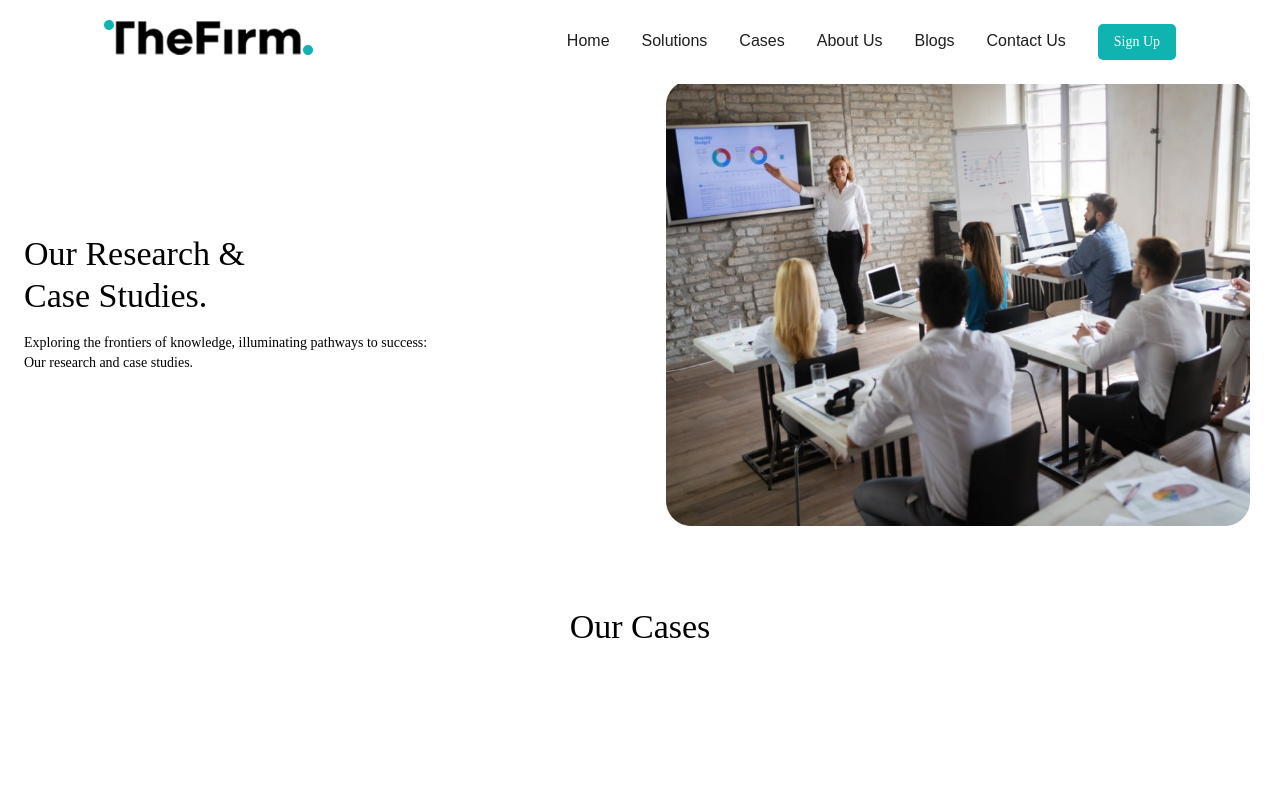
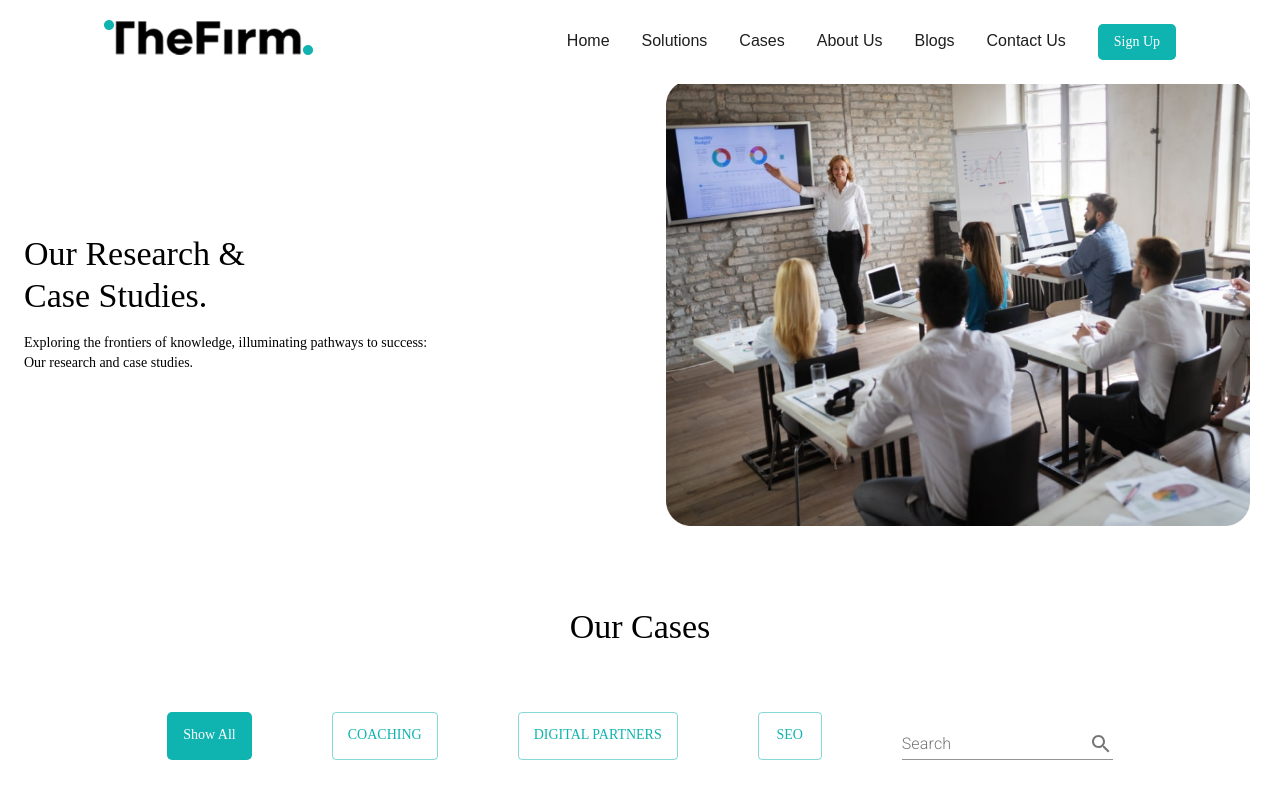
Before and after one commit to marwahaifawi/The-Firm, a React (Create React App) app: page /casePage in a window 1280 px wide. Shown: the top 800 px of the page. Built offline with nearby package versions, Linux system fonts and the light colour scheme; a small style sheet from the web is missing; a web font is replaced by a local one.

Commit message:
Make Our cases filter buttons and search UI

```diff
--- /dev/null
+++ b/src/components/casesfilter/index.js
@@ -0,0 +1,42 @@
+import React, { useState } from "react";
+import { Stack, CardMedia } from "@mui/material";
+import { Typography } from "@mui/material";
+import ButtonApp from "../../shared/button";
+import TextField from "@material-ui/core/TextField";
+import SearchIcon from "@material-ui/icons/Search";
+import InputAdornment from "@material-ui/core/InputAdornment";
+const CasesFilter = () => {
+  const [clicked, setClicked] = useState(0);
+  const filters = ["Show All", "Coaching", "Digital Partners", "SEO"];
+
+  return (
+    <Stack alignItems="center" p={5}>
+      <Stack
+        spacing={{ lg: 10, md: 10, sm: 5 }}
+        direction={{ lg: "row", md: "row", sm: "row" }}
+      >
+        {filters.map((item, index) => (
+          <ButtonApp
+            key={index}
+            variant={index === clicked ? "contained" : "outlined"}
+            onClick={() => setClicked(index)}
+          >
+            {item}
+          </ButtonApp>
+        ))}
+        <TextField
+          label="Search"
+          InputProps={{
+            endAdornment: (
+              <InputAdornment position="end">
+                <SearchIcon color="action" />
+              </InputAdornment>
+            ),
+          }}
+        />
+      </Stack>
+    </Stack>
+  );
+};
+
+export default CasesFilter;
--- a/src/components/casespageourcases/index.js
+++ b/src/components/casespageourcases/index.js
@@ -1,13 +1,14 @@
 import React from "react";
 import Stack from "@mui/material/Stack";
 import { Typography, Container } from "@mui/material";
+import CasesFilter from "../casesfilter";
 const OurCases = () => {
   return (
-    <Stack justifyContent="center" alignItems="center" spacing={3} mt={10}>
+    <Stack alignItems="center" spacing={3} mt={10}>
       <Typography variant="h4" textAlign="center">
         Our Cases
       </Typography>
-      <Container alignItems="center" justifyContent="center"></Container>
+      <CasesFilter />
     </Stack>
   );
 };
--- a/src/components/homepagereasonstochooseussection/index.js
+++ b/src/components/homepagereasonstochooseussection/index.js
@@ -56,11 +56,7 @@ const ReasonsToChooseUs = () => {
           Reason to Choose Us
         </Typography>
         <Typography textAlign="center" variant="OVERLINE TEXT">
-          Lorem Ipsum is simply dummy text of the printing and typesetting
-          industry. Lorem Ipsum has been the industry's standard dummy text ever
-          since the 1500s, when an unknown printer took a galley of type and
-          scrambled it to make a type specimen book. It has survived not only
-          five centuries,
+        Experience excellence, trust the difference: Choose us as your preferred partner for unparalleled legal solutions and a track record of success.
         </Typography>
         <Stack
           spacing={3}
--- a/src/pages/casespage/index.js
+++ b/src/pages/casespage/index.js
@@ -5,10 +5,12 @@ import OurCases from "../../components/casespageourcases";
 
 const CasePage = () => {
   return (
-    <Container>
-      <CasesPageHeroSection />
+    <>
+      <Container>
+        <CasesPageHeroSection />
+      </Container>
       <OurCases />
-    </Container>
+    </>
   );
 };
 
```
